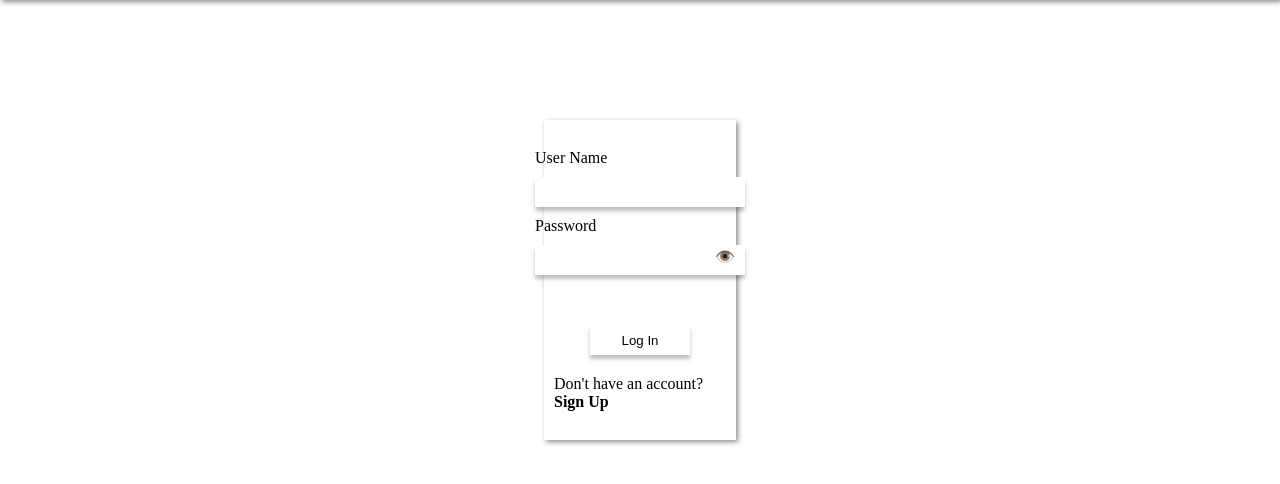
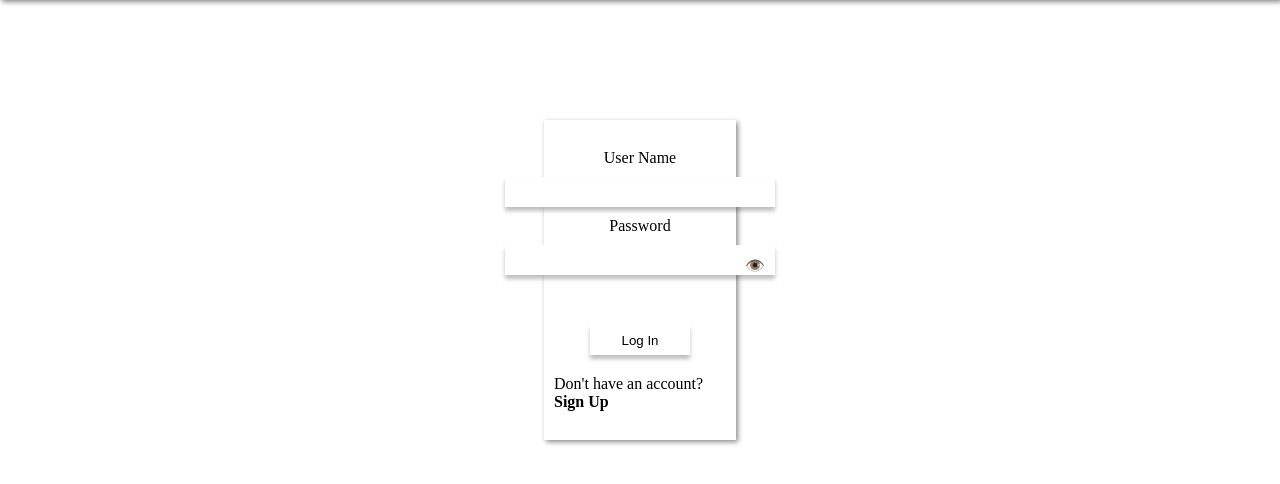
Before and after one commit to IamLaZyCaT/DiabetesDetection-MachineLearning, a Django app: page /login in a window 1280 px wide. Shown: the part 80-564 px from the top of the page. Run offline with Django 5.2, Linux system fonts and the light colour scheme.

Commit message:
Updated files for <explain what you did>

```diff
--- a/static/css/login.css
+++ b/static/css/login.css
@@ -44,7 +44,7 @@
     border:none;
     background: white;
     height: 30px;
-    width: 210px;
+    width: 270px;
     margin: 10px 0;
     padding: 5px;
     /* border: 1px solid black; */
--- a/templates/login.html
+++ b/templates/login.html
@@ -38,13 +38,13 @@
     <div class="container">
         <form method="post" action="{% url 'login' %}">
             {% csrf_token %}
-            <div class="username">
+
                 <label for="username">User Name</label>
                 <input type="text" name="username" id="username" class="inp" required>
-            </div>
 
+                <label for="password">Password</label>
             <div class="password">
-                <label for="password">Password</label>
+
                 <input type="password" name="password" id="password" class="inp" required>
                 <!-- Eye icon for password visibility toggle -->
                 <span class="eye-icon" onclick="togglePassword()">👁️</span>
```
Also changed, not shown: templates/register.html (+7 -6 lines), db.sqlite3.
